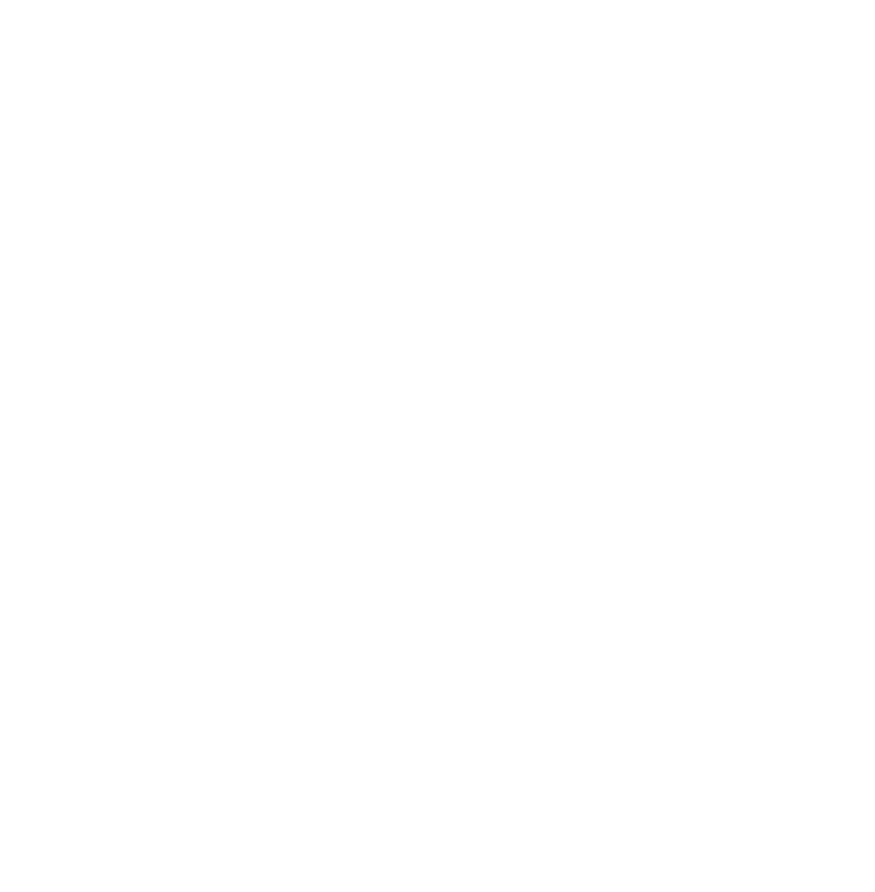
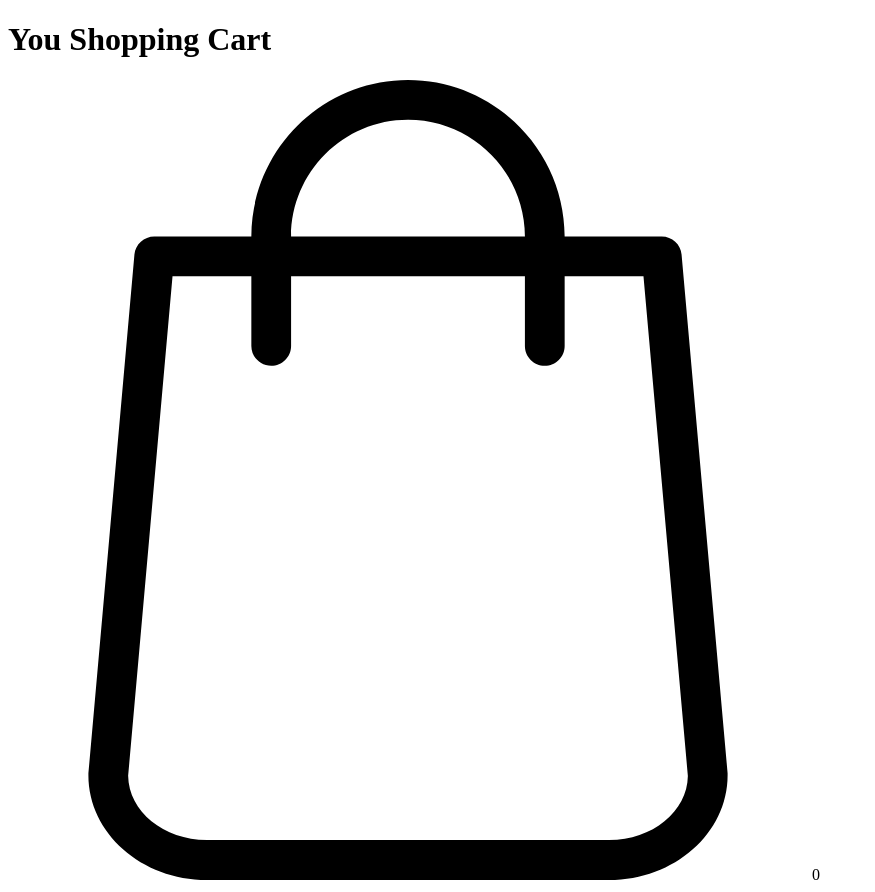
Before and after one commit to Brunogabriel-dev/food-carts, a plain HTML site: page index.html in a window 1280 px wide. Shown: the whole page, without its empty margins (0-875 px from the left). Before the commit the page ends 800 px from the top, so only its background shows below. Drawn offline with Linux system fonts and the light colour scheme.

Commit message:
Inclusão de texto

```diff
--- a/index.html
+++ b/index.html
@@ -11,7 +11,13 @@
 
 
   <div class="container">
-
+    <header>
+      <h1>You Shopping Cart</h1>
+      <div class="shopping">
+        <img src="image/shopping.svg">
+        <span class="quantity">0</span>
+      </div>
+    </header>
   </div>
 
 
```
Also changed, not shown: image/1 (2).PNG (added), image/2 (2).PNG (added), image/3 (2).PNG (added), image/4 (2).PNG (added), image/5 (1).PNG (added), image/6 (1).PNG (added), image/shopping.svg (added).
